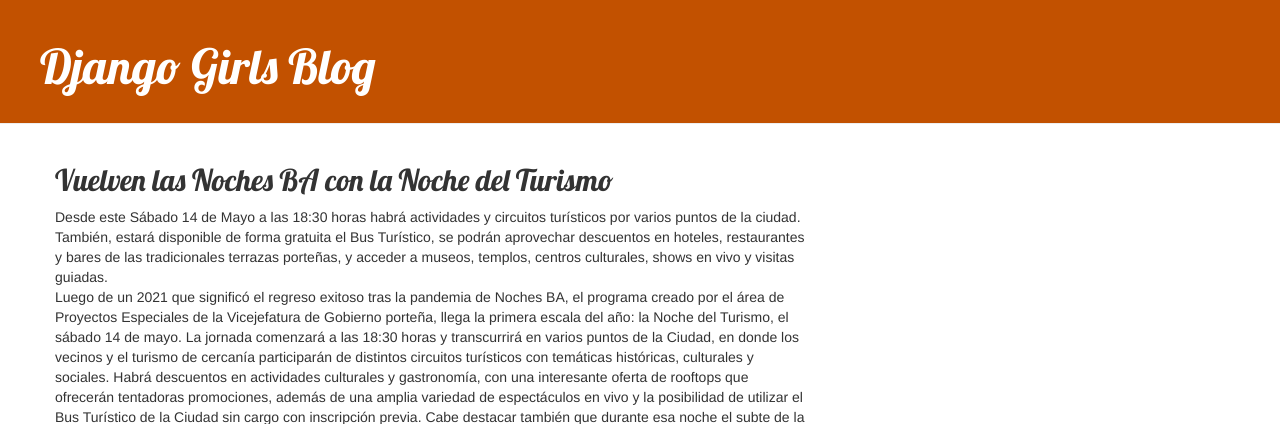
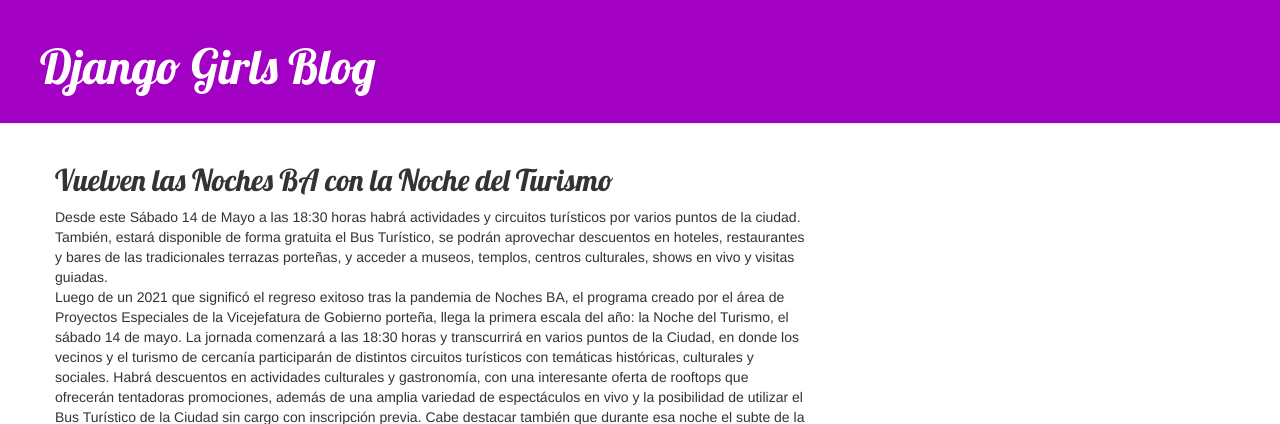
Before and after one commit to Susy2021/-my-first-blog-, a Django app: page /post/1/ in a window 1280 px wide. Shown: the top 424 px of the page. Run offline with Django 4.2, Linux system fonts and the light colour scheme; data comes from the database, SQL or seed files in the repository; both versions use the stored data as it was after the commit; some libraries are stand-ins or nearby versions.

Commit message:
Prueba 2.

```diff
--- a/blog/static/css/blog.css
+++ b/blog/static/css/blog.css
@@ -1,7 +1,7 @@
 
 
 .page-header {
-    background-color: #C25100;
+    background-color: #a200c2;
     margin-top: 0;
     padding: 20px 20px 20px 40px;
 }
```
Also changed, not shown: db.sqlite3.
